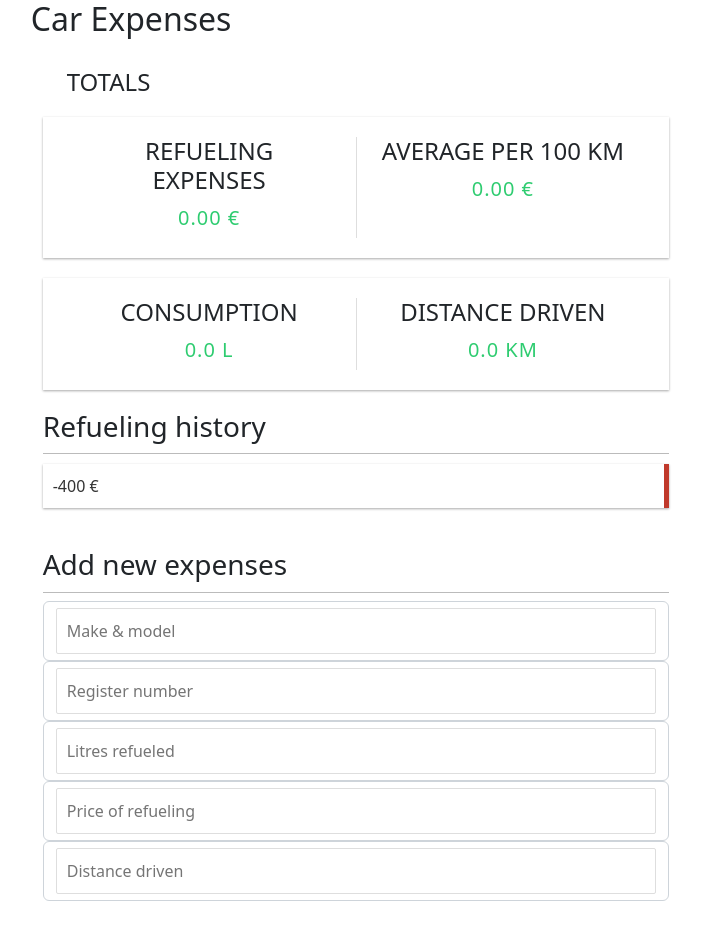
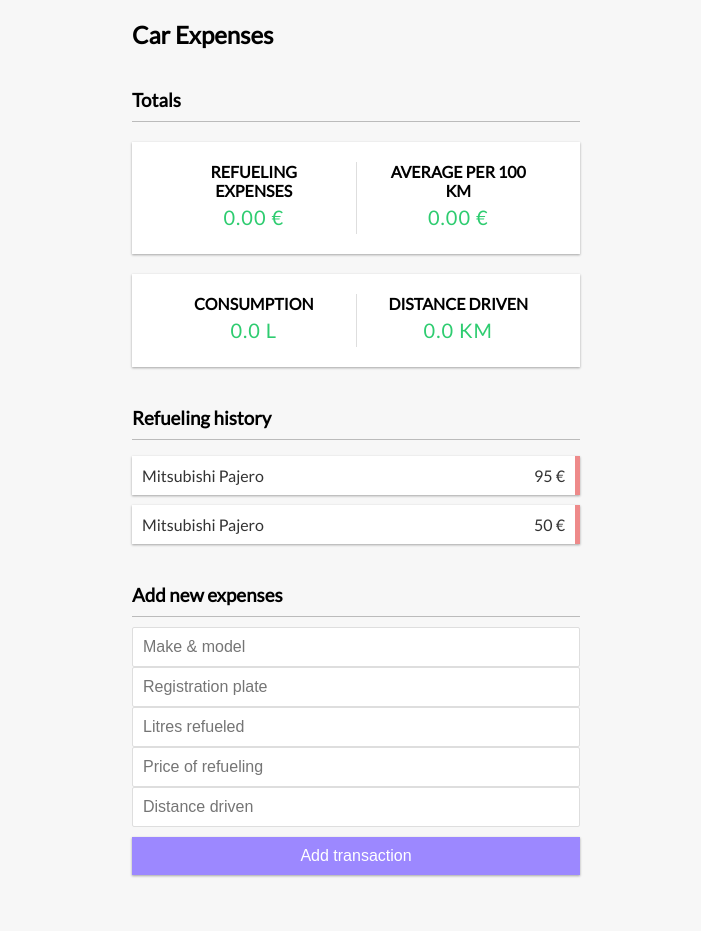
Before and after one commit to arekune/car-expenses, a React (Create React App) app: page / in a window 1280 px wide. Shown: the whole page, without its empty margins (284-985 px from the left). After the commit the page ends 905 px from the top, so only its background shows below. Built offline with nearby package versions, Linux system fonts and the light colour scheme.

Commit message:
Add global context and new components

```diff
--- a/src/App.css
+++ b/src/App.css
@@ -100,6 +100,10 @@ input[type = "number"] {
   width: 100%;
 }
 
+.btn:hover {
+  background-color: rgb(120, 91, 238);
+}
+
 .btn:focus,
 .delete-btn:focus {
   outline: 0;
@@ -114,20 +118,13 @@ input[type = "number"] {
 .list li {
   background-color: #fff;
   box-shadow: var(--box-shadow);
+  border-right: 0.3125rem solid rgb(238, 138, 138);
   color: #333;
   display: flex;
   justify-content: space-between;
   position: relative;
   padding: 0.625rem;
   margin: 0.625rem 0;
-}
-
-.list li.plus {
-  border-right: 0.3125rem solid rgb(46, 204, 113);
-}
-
-.list li.minus {
-  border-right: 0.3125rem solid rgb(192, 57, 43);
 }
 
 .delete-btn {
--- a/src/components/AddExpense.js
+++ b/src/components/AddExpense.js
@@ -1,4 +1,13 @@
+import { useState } from "react";
+
 export const AddExpense = () => {
+
+    const [make, setMake] = useState("");
+    const [register, setRegister] = useState("");
+    const [litres, setLitres] = useState("");
+    const [price, setPrice] = useState("");
+    const [distance, setDistance] = useState("");
+
     return (
         <>
             <h3>
@@ -7,20 +16,48 @@ export const AddExpense = () => {
 
             <form>
                 <div className="form-control">
-                    <input type="text" placeholder="Make & model"/>
+                    <input type="text"
+                    value={make}
+                    onChange={(e) => setMake(e.target.value)}
+                    placeholder="Make & model"
+                    />
                 </div>
+
                 <div className="form-control">
-                    <input type="text" placeholder="Register number"/>
+                    <input type="text"
+                    value={register}
+                    onChange={(e) => setRegister(e.target.value)}
+                    placeholder="Registration plate"
+                    />
                 </div>
+
                 <div className="form-control">
-                    <input type="number" placeholder="Litres refueled"/>
+                    <input type="number"
+                    value={litres}
+                    onChange={(e) => setLitres(e.target.value)}
+                    placeholder="Litres refueled"
+                    />
                 </div>
+
                 <div className="form-control">
-                    <input type="number" placeholder="Price of refueling"/>
+                    <input type="number"
+                    value={price}
+                    onChange={(e) => setPrice(e.target.value)}
+                    placeholder="Price of refueling"
+                    />
                 </div>
+
                 <div className="form-control">
-                    <input type="number" placeholder="Distance driven"/>
+                    <input type="number"
+                    value={distance}
+                    onChange={(e) => setDistance(e.target.value)}
+                    placeholder="Distance driven"
+                    />
                 </div>
+
+                <button className="btn">
+                    Add transaction
+                </button>
             </form>
         </>
     )
--- /dev/null
+++ b/src/components/Expense.js
@@ -0,0 +1,15 @@
+function Expense({ expense }) {
+    return (
+        <div>
+            <li>
+                {expense.make}
+                <span>{expense.price} €</span>
+                <button className="delete-btn">
+                    x
+                </button>
+            </li>
+    </div>
+    )
+}
+
+export default Expense;
--- a/src/components/ExpenseList.js
+++ b/src/components/ExpenseList.js
@@ -1,4 +1,11 @@
+import { useContext } from "react";
+import { GlobalContext } from "../context/GlobalState";
+import Expense from "./Expense";
+
 export const ExpenseList = () => {
+
+    const { expenses } = useContext(GlobalContext);
+
     return (
         <>
             <h3>
@@ -6,12 +13,12 @@ export const ExpenseList = () => {
             </h3>
 
             <ul id="list" className="list">
-                <li className="minus">
-                    <span>-400 €</span>
-                    <button className="delete-btn">
-                        x
-                    </button>
-                </li>
+                {expenses.map(expense => (
+                    <Expense
+                    key={expense.id}
+                    expense={expense}
+                    />
+                ))}
             </ul>
         </>
     )
--- a/src/components/ExpenseTotal.js
+++ b/src/components/ExpenseTotal.js
@@ -1,9 +1,9 @@
 export const ExpenseTotal = () => {
     return (
         <>
-            <h4>
+            <h3>
                 Totals
-            </h4>
+            </h3>
 
             <div className="inc-exp-container">
                 <div>
--- /dev/null
+++ b/src/context/AppReducer.js
@@ -0,0 +1,6 @@
+export default (state, action) => {
+    switch(action.type) {
+        default:
+            return state;
+    }
+}
--- /dev/null
+++ b/src/context/GlobalState.js
@@ -0,0 +1,43 @@
+import { createContext, useReducer } from "react";
+import AppReducer from "./AppReducer";
+
+// Initial state
+
+const initState = {
+    expenses: [
+        {
+            id: 1,
+            make: "Mitsubishi Pajero",
+            register: "CAM-30",
+            litres: 50,
+            price: 95,
+            distance: 500
+        },
+        {
+            id: 2,
+            make: "Mitsubishi Pajero",
+            register: "CAM-30",
+            litres: 50,
+            price: 50,
+            distance: 500
+        }
+    ]
+}
+
+// Create context
+
+export const GlobalContext = createContext(initState);
+
+// Provider component
+
+export const GlobalProvider = ({ children }) => {
+    const [state, dispatch] = useReducer(AppReducer, initState);
+
+    return (
+        <GlobalContext.Provider
+        value={ {expenses: state.expenses}}
+        >
+            {children}
+        </GlobalContext.Provider>
+    )
+}
--- a/src/index.js
+++ b/src/index.js
@@ -2,7 +2,6 @@ import React from 'react';
 import ReactDOM from 'react-dom/client';
 import App from './App';
 import { BrowserRouter } from 'react-router-dom';
-import 'bootstrap/dist/css/bootstrap.min.css';
 
 const root = ReactDOM.createRoot(document.getElementById('root'));
 root.render(
```
Also changed, not shown: src/App.js (+10 -9 lines).
